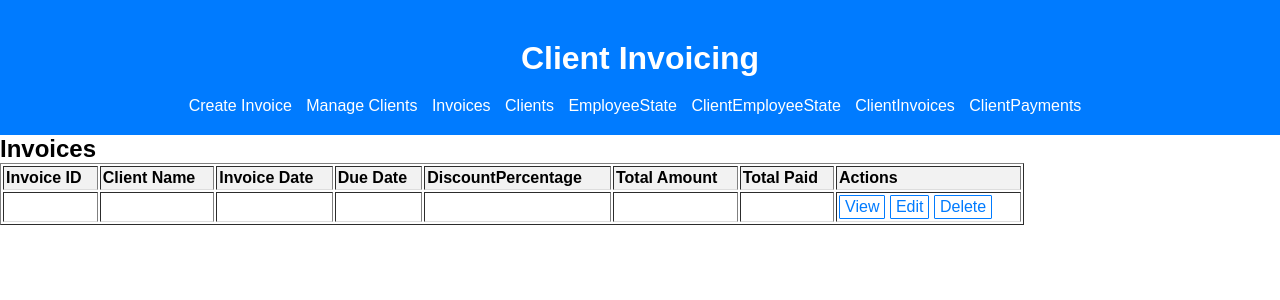
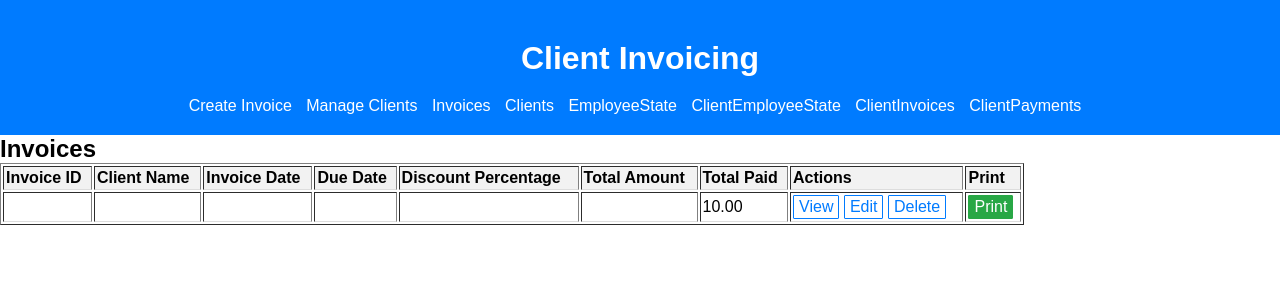
Before and after one commit to suneelchitturi/clientinvoicing, a PHP site: page /view_invoices.php in a window 1280 px wide. Shown: the top 300 px of the page. Run offline with PHP 8.4, Linux system fonts and the light colour scheme; tables that the repository leaves empty or names only in its code hold one stand-in row (values such as "Sample post"); data that the repository does not hold is empty.

Commit message:
Update view_invoices.php

```diff
--- a/view_invoices.php
+++ b/view_invoices.php
@@ -39,12 +39,25 @@ include 'db.php';
             background-color: #007bff;
             color: #fff;
         }
+        .print-btn {
+            display: inline-block;
+            padding: 2px 5px;
+            background-color: #28a745;
+            color: #fff;
+            border: 1px solid #28a745;
+            border-radius: 1px;
+            text-decoration: none;
+            transition: background-color 0.3s;
+        }
+        .print-btn:hover {
+            background-color: #218838;
+        }
     </style>
 </head>
 <body>
 
 <?php
-$sql = "SELECT * FROM invoices";
+$sql = "SELECT i.*, ci.`TotalPaid` FROM invoices i LEFT JOIN clientinvoice ci ON i.`InvoiceID` = ci.`InvoiceID`";
 $result = $conn->query($sql);
 
 if ($result->num_rows > 0) {
@@ -55,10 +68,11 @@ if ($result->num_rows > 0) {
     <th>Client Name</th>
     <th>Invoice Date</th>
     <th>Due Date</th>
-    <th>DiscountPercentage</th>
+    <th>Discount Percentage</th>
     <th>Total Amount</th>
     <th>Total Paid</th>
     <th>Actions</th>
+    <th>Print</th> <!-- New column for print button -->
     </tr>";
 
     while ($row = $result->fetch_assoc()) {
@@ -69,12 +83,16 @@ if ($result->num_rows > 0) {
         echo "<td>" . $row['DueDate'] . "</td>";
         echo "<td>" . $row['DiscountPercentage'] . "</td>";
         echo "<td>" . $row['TotalAmount'] . "</td>";
-        echo "<td>" . $row['Total Paid'] . "</td>";
+        echo "<td>" . $row['TotalPaid'] . "</td>"; // Display Total Paid
         echo "<td>
                 <a href='view_invoices.php?id=" . $row['InvoiceID'] . "'>View</a>
                 <a href='edit_invoice.php?id=" . $row['InvoiceID'] . "'>Edit</a>
                 <a href='delete_invoice.php?id=" . $row['InvoiceID'] . "'>Delete</a>
               </td>";
+        echo "<td>
+                <a href='javascript:void(0);' class='print-btn' onclick='printInvoice(" . $row['InvoiceID'] . ")'>Print</a>
+              </td>";
+
         echo "</tr>";
     }
     echo "</table>";
@@ -84,5 +102,11 @@ if ($result->num_rows > 0) {
 $conn->close();
 ?>
 
+<script>
+    function printInvoice(invoiceID) {
+        window.open("print_single_invoice.php?id=" + invoiceID, "_blank");
+    }
+</script>
+
 </body>
 </html>
```
